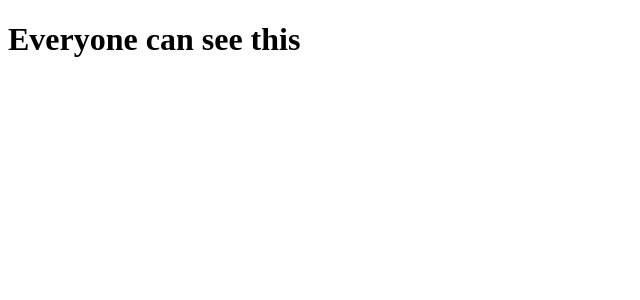
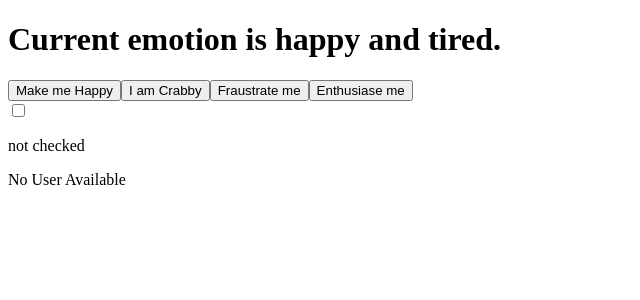
Before and after one commit to soumya528/Authorization_and_Basics, a React (Create React App) app: page / in a window 1280 px wide. Shown: the top 300 px of the page, without its empty margins (0-640 px from the left). Built offline with nearby package versions, Linux system fonts and the light colour scheme; no server answers.

Commit message:
API Data Calling API from GIT

```diff
--- a/src/App.js
+++ b/src/App.js
@@ -1,7 +1,8 @@
 import "./App.css";
-import React from "react";
+//import React from "react";
+import React, { useState, useEffect, useReducer } from "react";
 
-function SecretComponent() {
+/*function SecretComponent() {
   return <h1>Secret Information for Authorized Personel Only</h1>;
 }
 function RegularComponent() {
@@ -18,8 +19,53 @@ function RegularComponent() {
     {props.authorized?<SecretComponent />:<RegularComponent />};
     </>
 );
-}*/
+}
 function App({ authorized }) {
   return <>{authorized ? <SecretComponent /> : <RegularComponent />}</>;
 }
+*/
+
+function App() {
+  const [emotion, setEmotion] = useState("happy");
+  //console.log(emotion);
+  const [secondary, setSecondary] = useState("tired");
+  useEffect(() => {
+    console.log(`It's ${emotion} around here!`);
+  }, [emotion]);
+  useEffect(() => {
+    console.log(`It's ${secondary} around here!`);
+  }, [secondary]); //OR
+  /*const [checked, setChecked] = useState(false);
+  function toggle() {
+    setChecked((checked) => !checked);
+  }*/ const [
+    checked,
+    toggle
+  ] = useReducer((checked) => !checked, false);
+  return (
+    <>
+      <div>
+        <h1>
+          Current emotion is {emotion} and {secondary}.
+        </h1>
+        <button onClick={() => setEmotion("happy")}>Make me Happy</button>
+        <button onClick={() => setSecondary("crabby")}>I am Crabby</button>
+        <button onClick={() => setEmotion("fraustrated")}>Fraustrate me</button>
+        <button onClick={() => setEmotion("enthusiatic")}>Enthusiase me</button>
+      </div>
+      {/*<div>
+        <input
+          type="checkbox"
+          value={checked}
+          onChange={() => setChecked((checked) => !checked)}
+        />
+        <p>{checked?"checked":"not checked"}</p>
+      </div>*/}
+      <div>
+        <input type="checkbox" value={checked} onChange={toggle} />
+        <p>{checked ? "checked" : "not checked"}</p>
+      </div>
+    </>
+  );
+}
 export default App;
--- /dev/null
+++ b/src/AsyncReact.js
@@ -0,0 +1,24 @@
+import "./App.css";
+//import React from "react";
+import React, { useState, useEffect, useReducer } from "react";
+
+//https://api.github.com/users/soumya528
+//Data From API
+function AsyncReact({ login }) {
+  const [data, setData] = useState(null);
+  useEffect(() => {
+    fetch(`https://api.github.com/users/${login}`)
+      .then((response) => response.json())
+      .then(setData);
+  }, []);
+  if (data) {
+    return <div>{JSON.stringify(data)}</div>;
+  }
+  return (
+    <>
+      <p>No User Available</p>
+    </>
+  );
+}
+
+export default AsyncReact;
--- a/src/index.js
+++ b/src/index.js
@@ -2,5 +2,13 @@ import React from "react";
 import ReactDOM from "react-dom";
 import "./App.css";
 import App from "./App";
+import Asr from "./AsyncReact";
 
-ReactDOM.render(<App authorized={false} />, document.getElementById("root"));
+//ReactDOM.render(<App authorized={false} />, document.getElementById("root"));
+ReactDOM.render(
+  <div>
+    <App />
+    <Asr login="soumya528" />
+  </div>,
+  document.getElementById("root")
+);
```
